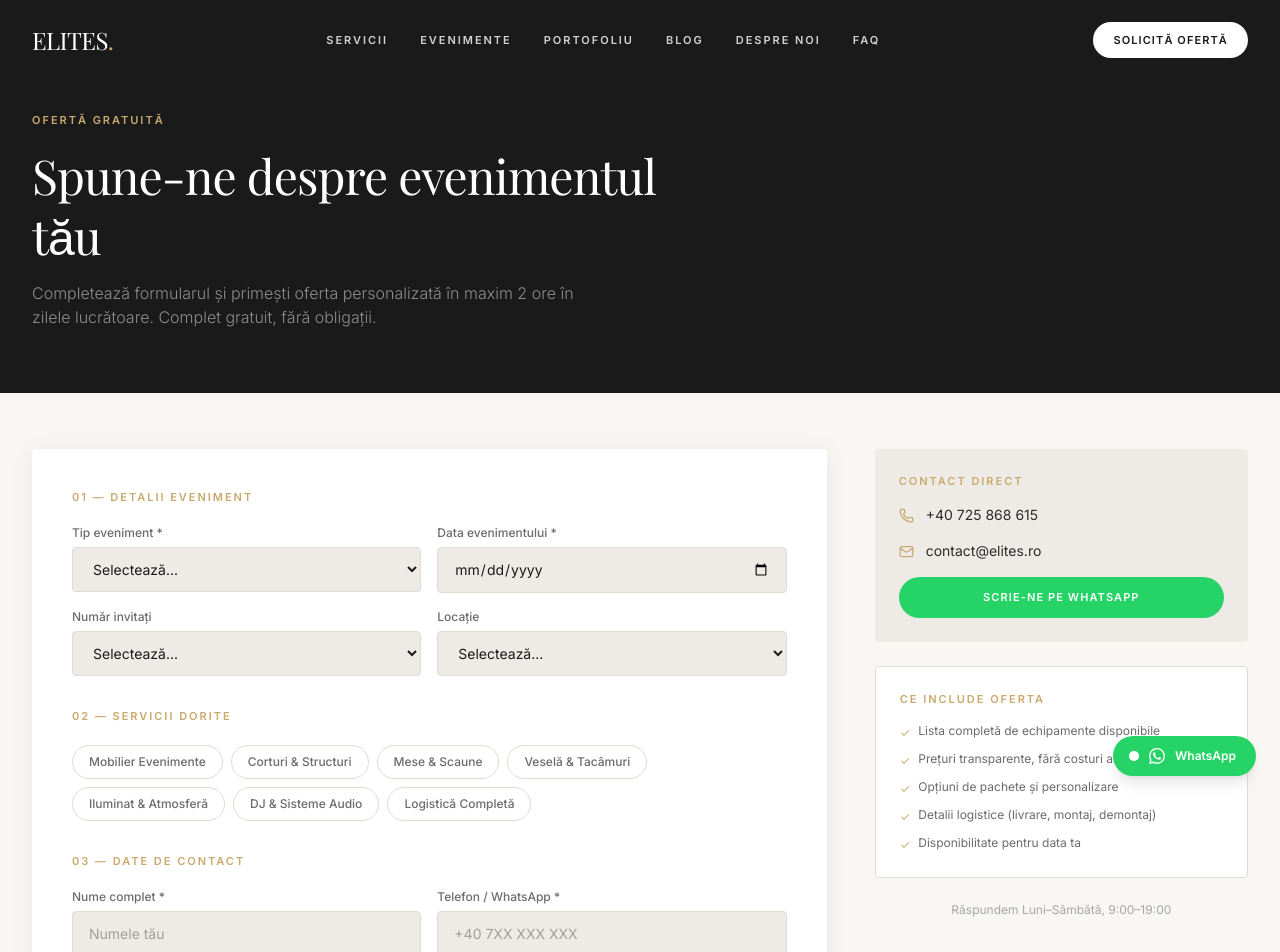
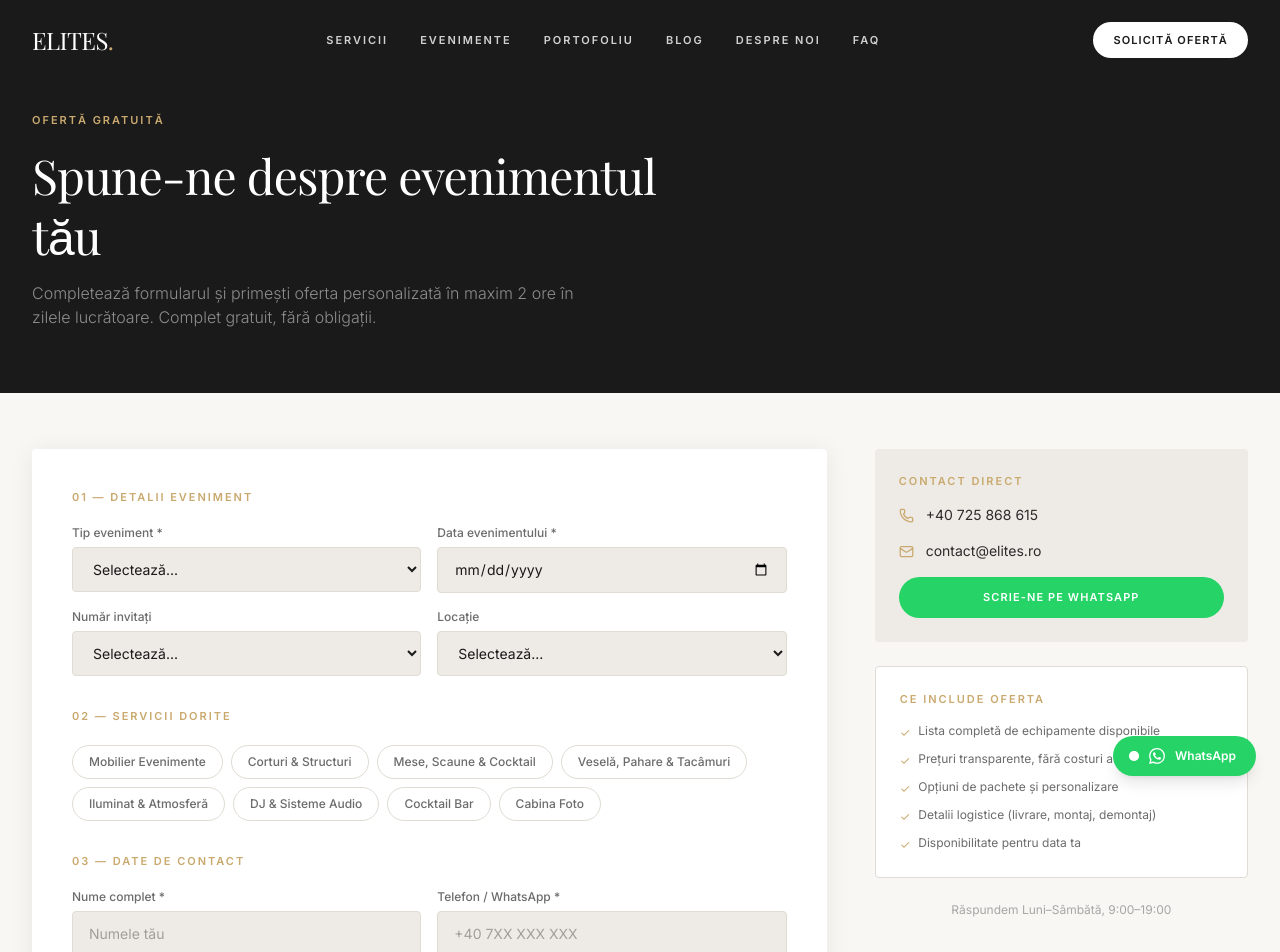
Before and after one commit to Cmevo-Digital/elitesro, a Next.js app: page /cerere-oferta in a window 1280 px wide. Shown: the top 952 px of the page. Built offline with nearby package versions, Linux system fonts and the light colour scheme.

Commit message:
List all services in quote form

```diff
--- a/src/components/forms/QuoteForm.tsx
+++ b/src/components/forms/QuoteForm.tsx
@@ -4,6 +4,7 @@ import { useState } from "react";
 import { useForm } from "react-hook-form";
 import { BRAND, WHATSAPP_URL } from "@/lib/constants";
 import { CheckCircle, Send } from "lucide-react";
+import { services } from "@/components/home/ServicesGrid";
 
 type FormData = {
   eventType: string;
@@ -17,16 +18,6 @@ type FormData = {
   message: string;
   honeypot?: string;
 };
-
-const serviceOptions = [
-  "Mobilier Evenimente",
-  "Corturi & Structuri",
-  "Mese & Scaune",
-  "Veselă & Tacâmuri",
-  "Iluminat & Atmosferă",
-  "DJ & Sisteme Audio",
-  "Logistică Completă",
-];
 
 export default function QuoteForm() {
   const [submitted, setSubmitted] = useState(false);
@@ -191,18 +182,18 @@ export default function QuoteForm() {
           02 — Servicii dorite
         </p>
         <div className="flex flex-wrap gap-2">
-          {serviceOptions.map((s) => (
+          {services.map(({ title }) => (
             <button
-              key={s}
+              key={title}
               type="button"
-              onClick={() => toggleService(s)}
+              onClick={() => toggleService(title)}
               className={`px-4 py-2 text-xs font-medium rounded-full border transition-all duration-200 ${
-                selectedServices.includes(s)
+                selectedServices.includes(title)
                   ? "bg-obsidian text-white border-obsidian"
                   : "bg-white text-charcoal/70 border-warm-dark hover:border-obsidian"
               }`}
             >
-              {s}
+              {title}
             </button>
           ))}
         </div>
--- a/src/components/home/ServicesGrid.tsx
+++ b/src/components/home/ServicesGrid.tsx
@@ -25,7 +25,7 @@ const iconMap = {
   camera: Camera,
 };
 
-const services = [
+export const services = [
   {
     slug: "mobilier-evenimente",
     title: "Mobilier Evenimente",
```
